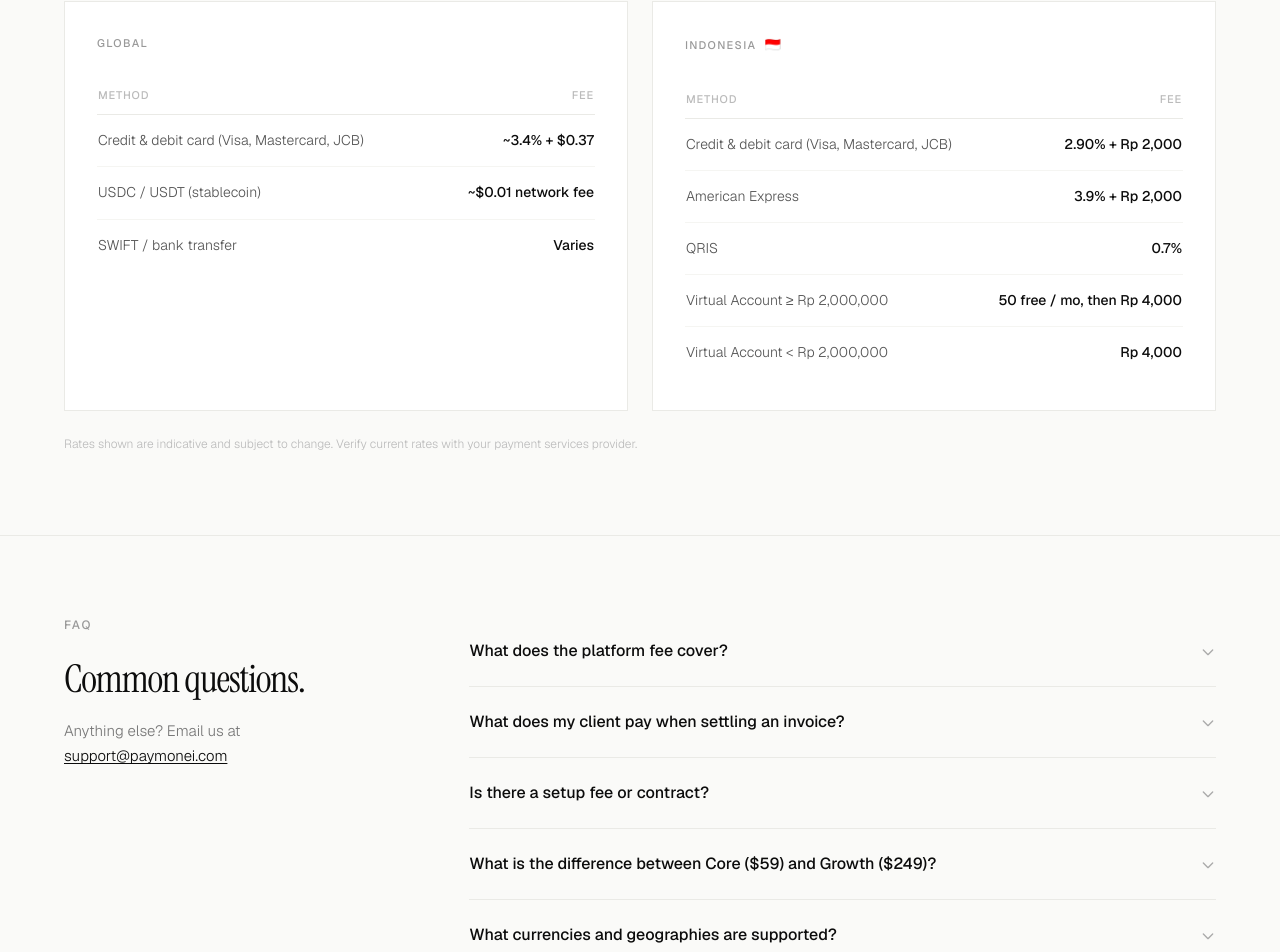
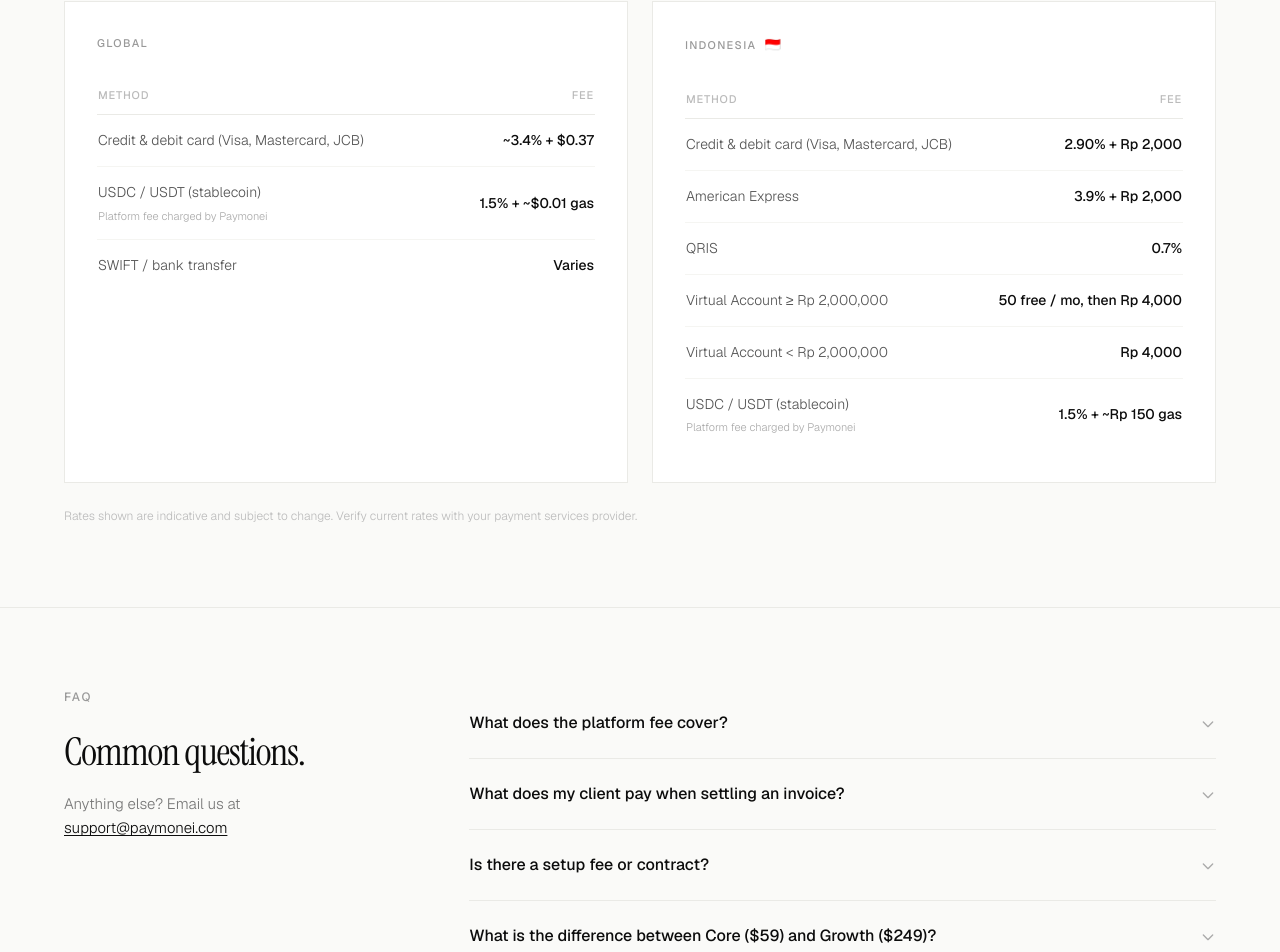
Before and after one commit to omniasky/paymonei-website, a Next.js app: page /pricing in a window 1280 px wide. Shown: the part 3313-4265 px from the top of the page. Built offline with nearby package versions, Linux system fonts and the light colour scheme.

Commit message:
fix(doc): udpdate wording

```diff
--- a/src/app/pricing/page.tsx
+++ b/src/app/pricing/page.tsx
@@ -159,11 +159,11 @@ const faqs = [
   },
   {
     q: "What currencies and geographies are supported?",
-    a: "Paymonei supports multi-currency invoice creation and payment link generation across 150+ countries. Available settlement currencies and local payment methods depend on the payment infrastructure active in your region.",
+    a: "Paymonei supports multi-currency invoice creation and payment link generation across 150+ countries. Available settlement currencies and local payment methods depend on the payment infrastructure active in your region.\n\nPaymonei does not provide services to individuals, entities, or jurisdictions subject to applicable sanctions programmes, including those maintained by OFAC (US), UN Security Council, EU, or equivalent authorities. Use of Paymonei in sanctioned jurisdictions is prohibited.",
   },
   {
     q: "Can I accept stablecoin payments (USDC / USDT)?",
-    a: "Yes. Merchants can enable USDC and USDT as payment options on any invoice or payment page. Stablecoin settlement is handled by licensed infrastructure partners. Paymonei does not provide cryptocurrency exchange or custody services.",
+    a: "Yes. Merchants can enable USDC and USDT as payment options on any invoice or payment page. A 1.5% platform fee applies on stablecoin settlements in addition to a small blockchain network fee (typically under $0.01). Stablecoin payment acceptance is subject to jurisdiction availability and may not be available in all regions.",
   },
   {
     q: "What is the working capital eligibility feature?",
@@ -519,8 +519,13 @@ export default function PricingPage() {
                       <td className="py-3.5 text-right text-[14px] text-[#0C0C0C] font-medium whitespace-nowrap">~3.4% + $0.37</td>
                     </tr>
                     <tr className="border-b border-[#F5F5F2]">
-                      <td className="py-3.5 pr-4 text-[14px] text-[#555] font-light">USDC / USDT (stablecoin)</td>
-                      <td className="py-3.5 text-right text-[14px] text-[#0C0C0C] font-medium whitespace-nowrap">~$0.01 network fee</td>
+                      <td className="py-3.5 pr-4 text-[14px] text-[#555] font-light">
+                        USDC / USDT (stablecoin)
+                        <span className="block text-[11px] text-[#AAA] font-light mt-0.5">Platform fee charged by Paymonei</span>
+                      </td>
+                      <td className="py-3.5 text-right text-[14px] text-[#0C0C0C] font-medium whitespace-nowrap">
+                        1.5% + ~$0.01 gas
+                      </td>
                     </tr>
                     <tr>
                       <td className="py-3.5 pr-4 text-[14px] text-[#555] font-light">SWIFT / bank transfer</td>
@@ -560,9 +565,18 @@ export default function PricingPage() {
                       <td className="py-3.5 pr-4 text-[14px] text-[#555] font-light">Virtual Account ≥ Rp 2,000,000</td>
                       <td className="py-3.5 text-right text-[14px] text-[#0C0C0C] font-medium whitespace-nowrap">50 free / mo, then Rp 4,000</td>
                     </tr>
-                    <tr>
+                    <tr className="border-b border-[#F5F5F2]">
                       <td className="py-3.5 pr-4 text-[14px] text-[#555] font-light">Virtual Account &lt; Rp 2,000,000</td>
                       <td className="py-3.5 text-right text-[14px] text-[#0C0C0C] font-medium whitespace-nowrap">Rp 4,000</td>
+                    </tr>
+                    <tr>
+                      <td className="py-3.5 pr-4 text-[14px] text-[#555] font-light">
+                        USDC / USDT (stablecoin)
+                        <span className="block text-[11px] text-[#AAA] font-light mt-0.5">Platform fee charged by Paymonei</span>
+                      </td>
+                      <td className="py-3.5 text-right text-[14px] text-[#0C0C0C] font-medium whitespace-nowrap">
+                        1.5% + ~Rp 150 gas
+                      </td>
                     </tr>
                   </tbody>
                 </table>
```
